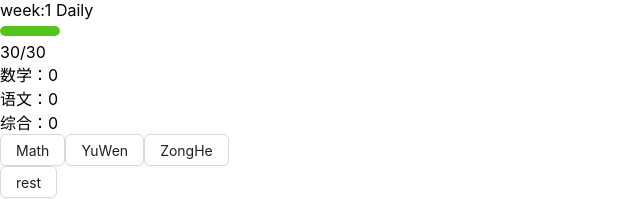
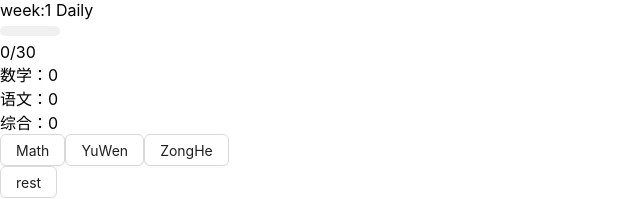
Before and after one commit to silentwaver/gkms, a React (Create React App) app: page /produce in a window 1280 px wide. Shown: the top 199 px of the page, without its empty margins (0-640 px from the left). Built offline with nearby package versions, Linux system fonts and the light colour scheme.

Commit message:
将HP条抽出为组件

```diff
--- /dev/null
+++ b/src/Components/HPBar.tsx
@@ -0,0 +1,51 @@
+import { Progress } from "antd";
+import { Component } from "react";
+import { HPBarType } from "../types";
+
+/*
+ * @Author: SilentVver 928872571@qq.com
+ * @Date: 2024-11-06 22:50:32
+ * @LastEditors: SilentVver 928872571@qq.com
+ * @LastEditTime: 2024-11-06 23:50:15
+ * @Description:
+ *
+ */
+
+let instance = null;
+class HPBar extends Component {
+    maxHP = 30
+    state: Readonly<HPBarType> = {
+        hp: 0
+    }
+    constructor(props) {
+        super(props);
+        if (instance) return instance;
+        instance = this;
+    }
+
+    setHP(hp:number){
+        console.log(hp)
+        this.setState({hp})
+        this.forceUpdate()
+    }
+
+    getHP(){
+        return this.state.hp;
+    }
+    render() {
+        return (
+            <div>
+                <Progress
+                    percent={Math.floor((this.state.hp / this.maxHP) * 100)}
+                    size={[60, 10]}
+                    showInfo={false}
+                    strokeColor="#52C41A"
+                />
+                {this.state.hp}/{this.maxHP}
+            </div>
+            )
+    }
+
+}
+
+export default HPBar;
--- a/src/View/Process/Lesson.tsx
+++ b/src/View/Process/Lesson.tsx
@@ -2,7 +2,7 @@
  * @Author: SilentVver 928872571@qq.com
  * @Date: 2024-10-29 15:50:26
  * @LastEditors: SilentVver 928872571@qq.com
- * @LastEditTime: 2024-10-30 22:54:59
+ * @LastEditTime: 2024-11-06 23:54:36
  * @Description:
  *
  */
@@ -10,18 +10,20 @@
 import React, { useEffect, useState } from 'react';
 import { Button, Flex, Progress } from 'antd';
 import { CardType } from '../../types';
+import HPBar from '../../Components/HPBar';
 export default function Lesson(props) {
     const firstHP = 75;
     const secHP = 100;
-    const { processEnd, type, cardList, round, userHP: _userHP, maxHP } = props;
+    const { processEnd, type, cardList, round } = props;
     const [damage, setDamage] = useState(0)
     const [leftRound, setLeftRound] = useState<number>(round)
-    const [userHP, setUserHP] = useState(_userHP);
+    // const [_HPBar.getHP(), set_HPBar.getHP()] = useState(__HPBar.getHP());
+    const _HPBar = new HPBar({});
 
     useEffect(()=>{
         if (leftRound < 1) {
             // 结束
-            processEnd({ [type]: Math.min(damage, firstHP + secHP), userHP })
+            processEnd({ [type]: Math.min(damage, firstHP + secHP) })
         }
     },[leftRound])
 
@@ -62,7 +64,7 @@ export default function Lesson(props) {
     function attack(cardInfo: CardType) {
         console.log(cardInfo)
         const { cost, atk } = cardInfo
-        setUserHP(userHP - cost)
+        _HPBar.setHP(_HPBar.getHP() - cost)
         setDamage(damage + atk);
         // 废牌移动
         onRoundEnd()
@@ -81,12 +83,12 @@ export default function Lesson(props) {
 
 
     function isCardAvailable(cost: number) {
-        return userHP < cost
+        return _HPBar.getHP() < cost
     }
 
     function handleRest() {
-        let _hp = Math.min(maxHP, userHP + 10);
-        setUserHP(_hp)
+        let _hp = Math.min(_HPBar.maxHP, _HPBar.getHP() + 10);
+        _HPBar.setHP(_hp)
         onRoundEnd()
     }
 
@@ -98,15 +100,7 @@ export default function Lesson(props) {
             {/* <Button onClick={() => processEnd({ [type]: Math.min(damage,firstHP+secHP) })}>end</Button> */}
             {/* <Button onClick={() => setLeftRound(leftRound+1)}>round+1</Button> */}
             <Button onClick={() => handleRest()}>rest</Button>
-            <div>
-                <Progress
-                    percent={Math.floor((userHP / maxHP) * 100)}
-                    size={[60, 10]}
-                    showInfo={false}
-                    strokeColor="#52C41A"
-                />
-                {userHP}/{maxHP}
-            </div>
+            <HPBar/>
             <div>Card Area<div>{genCardArea()}</div></div>
         </div>
     )
--- a/src/View/Produce.tsx
+++ b/src/View/Produce.tsx
@@ -1,25 +1,29 @@
 
 import { Button, Progress } from "antd";
-import { useEffect, useState } from "react";
+import { useEffect, useRef, useState } from "react";
 import { process } from "../data/process";
 import Lesson from "./Process/Lesson";
 import { CardList } from "../data/cardList";
 import { CardType, DateType } from "../types";
+import HPBar from "../Components/HPBar";
+
 function Produce() {
-    const maxHP = 30
     const [week, setWeek] = useState(0)
     const [date, setDate] = useState<DateType>({ list: [], type: "" })
     const [processDate, setProcessDate] = useState<any>({})
     const [isProcess, setIsProcess] = useState(false);
 
     const [capability, setCapability] = useState({ Math: 0, YuWen: 0, ZongHe: 0 })
-    const [hp, setHP] = useState(maxHP);
 
     const [cardList, setCardList] = useState<CardType[]>([])
+
+    const _HPBar = new HPBar({});
+
 
     useEffect(() => {
         setDate(process[week])
         setCardList([...CardList])
+
     }, [])
 
 
@@ -50,16 +54,17 @@ function Produce() {
                 type={subType}
                 cardList={cardList}
                 round={round}
-                userHP={hp}
-                maxHP={maxHP}
+            // userHP={hp}
+            // maxHP={maxHP}
             />
         }
 
     }
     function handleRest() {
         beforeProcessStart();
-        let _hp = Math.min(maxHP, hp + 10);
-        setHP(_hp)
+        let _hp = Math.min(_HPBar.maxHP, _HPBar.getHP() + 10);
+        console.log(_HPBar.maxHP, _HPBar.getHP(),_hp)
+        _HPBar.setHP(_hp)
         processEnd({}, true)
     }
 
@@ -73,12 +78,12 @@ function Produce() {
     };
 
     function processEnd(addCapability?, rest = false) {
-        const { Math: ns, YuWen: ny, ZongHe: nz,userHP } = addCapability || {};
+        const { Math: ns, YuWen: ny, ZongHe: nz, userHP } = addCapability || {};
         const { Math, YuWen, ZongHe } = capability;
 
         setCapability({ Math: Math + (ns || 0), YuWen: YuWen + (ny || 0), ZongHe: (nz || 0) + ZongHe })
         setIsProcess(false);
-        if(!rest && date.type==='Daily')setHP(userHP)
+        // if(!rest && date.type==='Daily')setHP(userHP)
         addWeek()
     }
 
@@ -93,15 +98,7 @@ function Produce() {
 
                 </> :
                 <><div>week:{week + 1} {date.type}</div>
-                    <div>
-                        <Progress
-                            percent={Math.floor((hp / maxHP) * 100)}
-                            size={[60, 10]}
-                            showInfo={false}
-                            strokeColor="#52C41A"
-                        />
-                        {hp}/{maxHP}
-                    </div>
+                    <HPBar />
                     <div>
                         <div>数学：{capability.Math}</div>
                         <div>语文：{capability.YuWen}</div>
```
Also changed, not shown: src/types/index.ts (+6 -2 lines).
